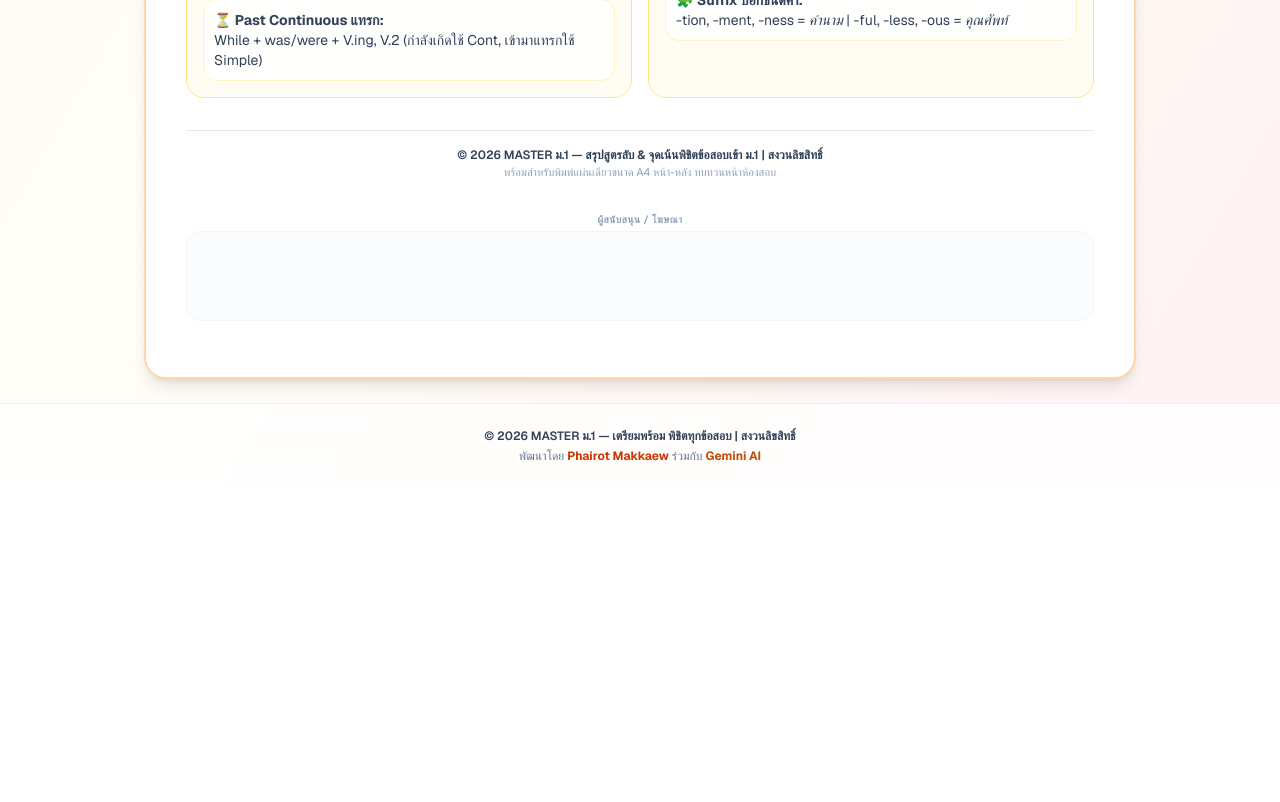
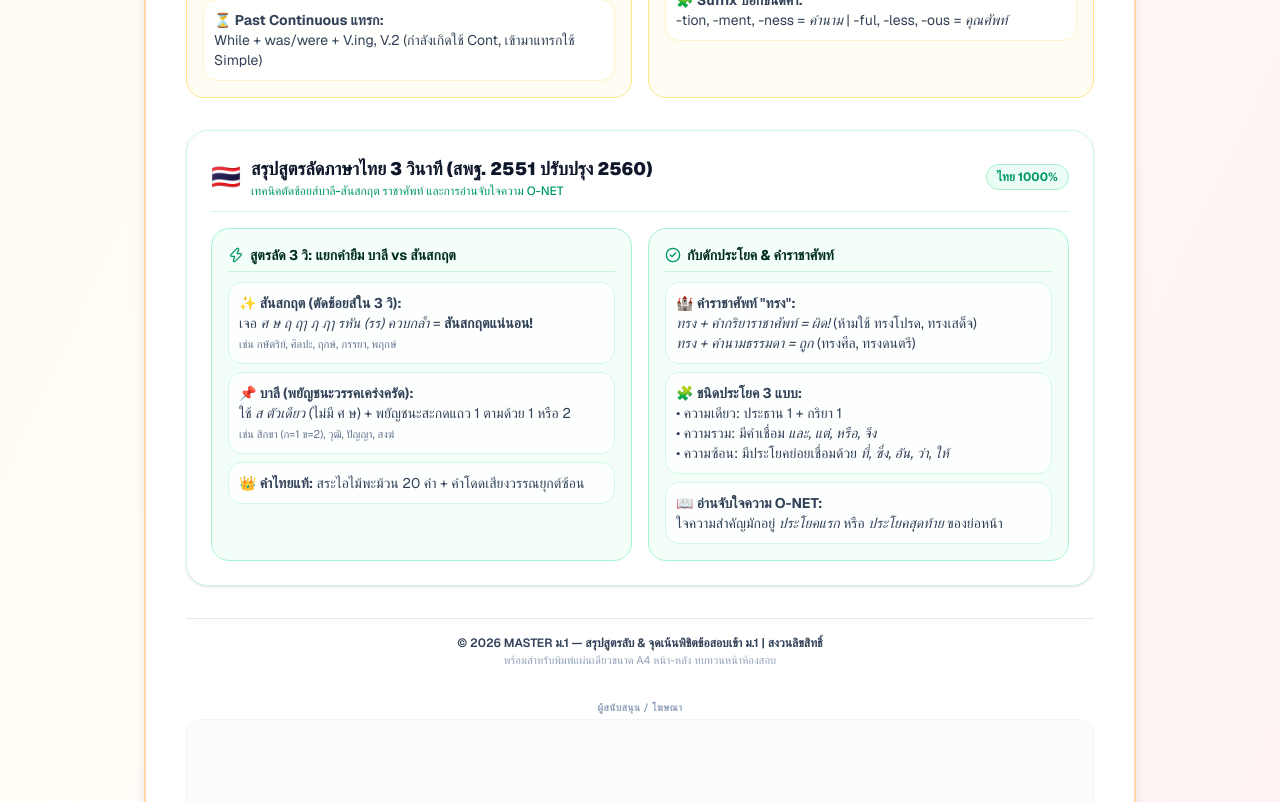
Before and after one commit to hourmir2-maker/master-m1, a Next.js app: page /cheat-sheets in a window 1280 px wide. Shown: the part 1720-2522 px from the top of the page. Before the commit the page ends 2208 px from the top, so only its background shows below. Built offline with nearby package versions, Linux system fonts and the light colour scheme; no server answers.

Commit message:
feat: add Web Audio SoundFX synthesizer, integrate audio feedback into quiz submission, and add Thai language 1000% cheat sheet to printable PDF page

```diff
--- a/src/app/cheat-sheets/page.tsx
+++ b/src/app/cheat-sheets/page.tsx
@@ -16,7 +16,7 @@ import {
 } from 'lucide-react'
 
 export default function CheatSheetsPage() {
-  const [activeTab, setActiveTab] = useState<'all' | 'math' | 'science' | 'english'>('all')
+  const [activeTab, setActiveTab] = useState<'all' | 'math' | 'science' | 'english' | 'thai'>('all')
 
   const handlePrint = () => {
     if (typeof window !== 'undefined') {
@@ -58,10 +58,11 @@ export default function CheatSheetsPage() {
         <div className="flex flex-wrap gap-2 justify-center mb-6 no-print">
           {(
             [
-              { id: 'all', label: 'รวมครบ 3 วิชา', icon: '📚' },
+              { id: 'all', label: 'รวมครบ 4 วิชา', icon: '📚' },
               { id: 'math', label: 'คณิตศาสตร์', icon: '🔢' },
               { id: 'science', label: 'วิทยาศาสตร์', icon: '🔬' },
               { id: 'english', label: 'ภาษาอังกฤษ', icon: '🗣️' },
+              { id: 'thai', label: 'ภาษาไทย 1000%', icon: '🇹🇭' },
             ] as const
           ).map(tab => (
             <button
@@ -304,6 +305,76 @@ export default function CheatSheetsPage() {
             </section>
           )}
 
+          {/* Thai Cheat Sheet */}
+          {(activeTab === 'all' || activeTab === 'thai') && (
+            <section className="bg-white rounded-3xl p-5 sm:p-6 shadow-sm border border-emerald-100 space-y-4 print-section">
+              <div className="flex items-center justify-between border-b border-emerald-100 pb-3">
+                <div className="flex items-center gap-2.5">
+                  <span className="text-2xl">🇹🇭</span>
+                  <div>
+                    <h3 className="text-base sm:text-lg font-black text-slate-900">
+                      สรุปสูตรลัดภาษาไทย 3 วินาที (สพฐ. 2551 ปรับปรุง 2560)
+                    </h3>
+                    <p className="text-xs text-emerald-600 font-medium">
+                      เทคนิคตัดช้อยส์บาลี-สันสกฤต ราชาศัพท์ และการอ่านจับใจความ O-NET
+                    </p>
+                  </div>
+                </div>
+                <span className="text-xs font-bold text-emerald-600 bg-emerald-50 px-2.5 py-1 rounded-full border border-emerald-200">
+                  ไทย 1000%
+                </span>
+              </div>
+
+              <div className="grid grid-cols-1 md:grid-cols-2 gap-4 text-xs sm:text-sm">
+                {/* Pali vs Sanskrit */}
+                <div className="p-4 bg-emerald-50/60 rounded-2xl border border-emerald-200 space-y-2.5">
+                  <h4 className="font-bold text-emerald-950 flex items-center gap-1.5 border-b border-emerald-200/60 pb-1.5">
+                    <Zap className="w-4 h-4 text-emerald-600" /> สูตรลัด 3 วิ: แยกคำยืม บาลี vs สันสกฤต
+                  </h4>
+                  <ul className="space-y-2 text-slate-700">
+                    <li className="bg-white/80 p-2.5 rounded-xl border border-emerald-100">
+                      <strong>✨ สันสกฤต (ตัดช้อยส์ใน 3 วิ):</strong><br />
+                      เจอ <em>ศ ษ ฤ ฤๅ ฦ ฦๅ รหัน (รร) ควบกล้ำ</em> = <strong>สันสกฤตแน่นอน!</strong><br />
+                      <span className="text-[11px] text-slate-500">เช่น กษัตริย์, ศิลปะ, ฤกษ์, ภรรยา, พฤกษ์</span>
+                    </li>
+                    <li className="bg-white/80 p-2.5 rounded-xl border border-emerald-100">
+                      <strong>📌 บาลี (พยัญชนะวรรคเคร่งครัด):</strong><br />
+                      ใช้ <em>ส ตัวเดียว</em> (ไม่มี ศ ษ) + พยัญชนะสะกดแถว 1 ตามด้วย 1 หรือ 2<br />
+                      <span className="text-[11px] text-slate-500">เช่น สิกขา (ก=1 ข=2), วุฒิ, ปัญญา, สงฆ์</span>
+                    </li>
+                    <li className="bg-white/80 p-2.5 rounded-xl border border-emerald-100">
+                      <strong>👑 คำไทยแท้:</strong> สระไอไม้พะม้วน 20 คำ + คำโดดเสียงวรรณยุกต์ซ้อน
+                    </li>
+                  </ul>
+                </div>
+
+                {/* Royal & Sentence Structure */}
+                <div className="p-4 bg-emerald-50/60 rounded-2xl border border-emerald-200 space-y-2.5">
+                  <h4 className="font-bold text-emerald-950 flex items-center gap-1.5 border-b border-emerald-200/60 pb-1.5">
+                    <CheckCircle2 className="w-4 h-4 text-emerald-600" /> กับดักประโยค & คำราชาศัพท์
+                  </h4>
+                  <ul className="space-y-2 text-slate-700">
+                    <li className="bg-white/80 p-2.5 rounded-xl border border-emerald-100">
+                      <strong>🏰 คำราชาศัพท์ "ทรง":</strong><br />
+                      <em>ทรง + คำกริยาราชาศัพท์ = ผิด!</em> (ห้ามใช้ ทรงโปรด, ทรงเสด็จ)<br />
+                      <em>ทรง + คำนามธรรมดา = ถูก</em> (ทรงศีล, ทรงดนตรี)
+                    </li>
+                    <li className="bg-white/80 p-2.5 rounded-xl border border-emerald-100">
+                      <strong>🧩 ชนิดประโยค 3 แบบ:</strong><br />
+                      • ความเดียว: ประธาน 1 + กริยา 1<br />
+                      • ความรวม: มีคำเชื่อม <em>และ, แต่, หรือ, จึง</em><br />
+                      • ความซ้อน: มีประโยคย่อยเชื่อมด้วย <em>ที่, ซึ่ง, อัน, ว่า, ให้</em>
+                    </li>
+                    <li className="bg-white/80 p-2.5 rounded-xl border border-emerald-100">
+                      <strong>📖 อ่านจับใจความ O-NET:</strong><br />
+                      ใจความสำคัญมักอยู่ <em>ประโยคแรก</em> หรือ <em>ประโยคสุดท้าย</em> ของย่อหน้า
+                    </li>
+                  </ul>
+                </div>
+              </div>
+            </section>
+          )}
+
           {/* Footer Note */}
           <div className="border-t border-slate-200 pt-4 text-center text-xs text-slate-500">
             <p className="font-semibold text-slate-700">
--- a/src/app/subjects/[subject]/[moduleId]/page.tsx
+++ b/src/app/subjects/[subject]/[moduleId]/page.tsx
@@ -20,6 +20,7 @@ import ReportModal from '@/components/ReportModal'
 import AiTutorChat from '@/components/AiTutorChat'
 import AudioLessonPlayer from '@/components/AudioLessonPlayer'
 import Footer from '@/components/Footer'
+import { soundFX } from '@/lib/sound-fx'
 import {
   ArrowLeft,
   Lightbulb,
@@ -138,6 +139,7 @@ export default function LessonDetailPage() {
     })
 
     if (unansweredIndices.length > 0) {
+      soundFX.playWrong()
       setValidationWarning(`⚠️ คุณยังไม่ได้ตอบข้อ ${unansweredIndices.join(', ')} (ตอบแล้ว ${Object.keys(selectedAnswers).length}/${questions.length} ข้อ) กรุณาเลือกคำตอบให้ครบก่อนส่งตรวจครับ`)
       return
     }
@@ -146,6 +148,11 @@ export default function LessonDetailPage() {
     setSubmittedQuiz(true)
     setShowScoreModal(true)
     const scoreObj = calculateScore()
+    if (scoreObj.percentage >= 70) {
+      soundFX.playFanfare()
+    } else {
+      soundFX.playCorrect()
+    }
     setSavingProgress(true)
 
     // 1. Always save to LocalStorage for instant and reliable offline/client persistence
--- /dev/null
+++ b/src/lib/sound-fx.ts
@@ -0,0 +1,100 @@
+// Web Audio Synthesizer sound effects (No external audio asset downloads required)
+class SoundFX {
+  private ctx: AudioContext | null = null
+
+  private initCtx() {
+    if (!this.ctx && typeof window !== 'undefined') {
+      const AudioCtx = window.AudioContext || (window as unknown as { webkitAudioContext: typeof AudioContext }).webkitAudioContext
+      if (AudioCtx) {
+        this.ctx = new AudioCtx()
+      }
+    }
+    if (this.ctx && this.ctx.state === 'suspended') {
+      this.ctx.resume()
+    }
+  }
+
+  // เสียงตอบถูก (Ding-Dong เสียงใสร่าเริง)
+  playCorrect() {
+    try {
+      this.initCtx()
+      if (!this.ctx) return
+      const now = this.ctx.currentTime
+
+      const osc1 = this.ctx.createOscillator()
+      const gain1 = this.ctx.createGain()
+      osc1.type = 'sine'
+      osc1.frequency.setValueAtTime(523.25, now) // C5
+      osc1.frequency.setValueAtTime(659.25, now + 0.1) // E5
+      gain1.gain.setValueAtTime(0.3, now)
+      gain1.gain.exponentialRampToValueAtTime(0.001, now + 0.4)
+      osc1.connect(gain1)
+      gain1.connect(this.ctx.destination)
+      osc1.start(now)
+      osc1.stop(now + 0.4)
+
+      const osc2 = this.ctx.createOscillator()
+      const gain2 = this.ctx.createGain()
+      osc2.type = 'triangle'
+      osc2.frequency.setValueAtTime(783.99, now + 0.15) // G5
+      gain2.gain.setValueAtTime(0.2, now + 0.15)
+      gain2.gain.exponentialRampToValueAtTime(0.001, now + 0.5)
+      osc2.connect(gain2)
+      gain2.connect(this.ctx.destination)
+      osc2.start(now + 0.15)
+      osc2.stop(now + 0.5)
+    } catch (e) {
+      console.log('Audio error', e)
+    }
+  }
+
+  // เสียงตอบผิด (Soft Low Buzzer)
+  playWrong() {
+    try {
+      this.initCtx()
+      if (!this.ctx) return
+      const now = this.ctx.currentTime
+
+      const osc = this.ctx.createOscillator()
+      const gain = this.ctx.createGain()
+      osc.type = 'sawtooth'
+      osc.frequency.setValueAtTime(220, now) // A3
+      osc.frequency.setValueAtTime(164.81, now + 0.12) // E3
+      gain.gain.setValueAtTime(0.15, now)
+      gain.gain.exponentialRampToValueAtTime(0.001, now + 0.35)
+      osc.connect(gain)
+      gain.connect(this.ctx.destination)
+      osc.start(now)
+      osc.stop(now + 0.35)
+    } catch (e) {
+      console.log('Audio error', e)
+    }
+  }
+
+  // เสียงฉลอง Fanfare เมื่อผ่านบทเรียน (100% หรือผ่านเกณฑ์)
+  playFanfare() {
+    try {
+      this.initCtx()
+      if (!this.ctx) return
+      const notes = [523.25, 659.25, 783.99, 1046.50] // C5, E5, G5, C6
+      notes.forEach((freq, idx) => {
+        if (!this.ctx) return
+        const now = this.ctx.currentTime + idx * 0.1
+        const osc = this.ctx.createOscillator()
+        const gain = this.ctx.createGain()
+        osc.type = 'triangle'
+        osc.frequency.setValueAtTime(freq, now)
+        gain.gain.setValueAtTime(0.25, now)
+        gain.gain.exponentialRampToValueAtTime(0.001, now + 0.35)
+        osc.connect(gain)
+        gain.connect(this.ctx.destination)
+        osc.start(now)
+        osc.stop(now + 0.35)
+      })
+    } catch (e) {
+      console.log('Audio error', e)
+    }
+  }
+}
+
+export const soundFX = new SoundFX()
```
Also changed, not shown: 1 other file (tests, documents, lock files or other folders).
